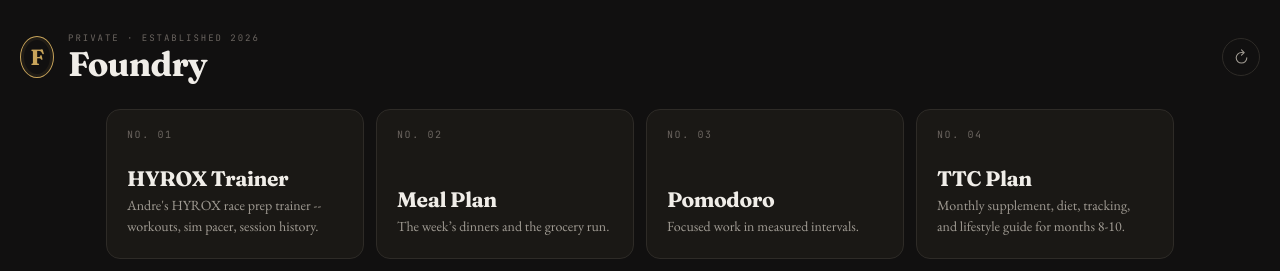
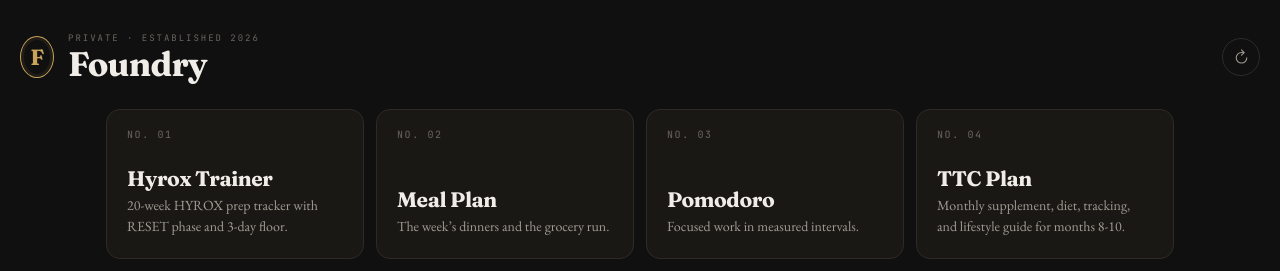
Before and after one commit to Awentzelza/foundry, a React (Vite) app: page / in a window 1280 px wide. Shown: the top 271 px of the page. Built offline with nearby package versions, Linux system fonts and the light colour scheme; no server answers; the database is empty.

Commit message:
Foundry: regenerate app registry

```diff
--- a/src/apps/registry.ts
+++ b/src/apps/registry.ts
@@ -41,8 +41,8 @@ export const APP_REGISTRY: RegisteredApp[] = [
   {
     meta: {
       id: "hyrox-trainer",
-      name: "HYROX Trainer",
-      description: "Andre's HYROX race prep trainer -- workouts, sim pacer, session history.",
+      name: "Hyrox Trainer",
+      description: "20-week HYROX prep tracker with RESET phase and 3-day floor.",
       icon: "hyrox",
       route: "hyrox-trainer",
       needsPersistence: true,
```
